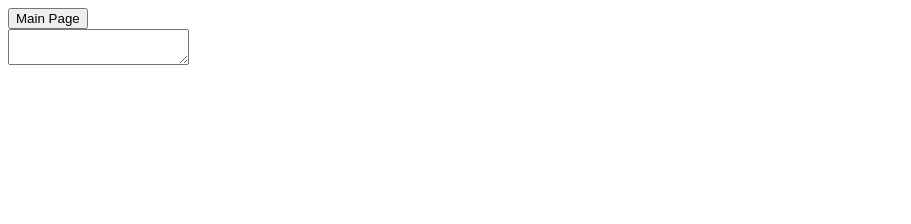
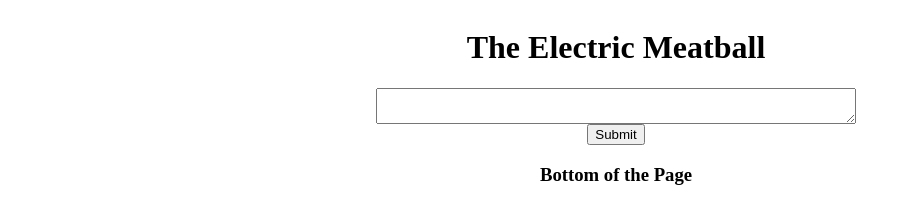
Before and after one commit to mrradd/em_node, a website: page public/index.html in a window 1280 px wide. Shown: the whole page, without its empty margins (0-911 px from the left). Drawn offline with Linux system fonts and the light colour scheme.

Commit message:
More messing around.
Made the text area save to a state object on a button press, and display the state's value in another div.

```diff
--- a/public/index.html
+++ b/public/index.html
@@ -1,12 +1,15 @@
 <html lang="en">
   <head>
     <title>Electric Meatball</title>
+    <script src="./js/rad_lib/rad_lib.js" type="text/javascript"></script>
+    <script src="./js/index.js" type="text/javascript"></script>
+    <script src="./js/styles/index.style.js" type="text/javascript"></script>
   </head>
   <body>
-    <div id="page_top"></div>
-    <div id="main_content"></div>
-    <div id="page_bottom"></div>
-    <script src="./js/rad_lib/rad_lib.js" type="text/javascript"></script>
-    <script src="./js/index.js" type="text/javascript"></script>
+    <div id="main_container">
+      <div id="page_top"></div>
+      <div id="main_content"></div>
+      <div id="page_bottom"></div>
+    </div>
   </body>
 </html>
--- a/public/js/index.js
+++ b/public/js/index.js
@@ -1,51 +1,91 @@
+const state = {
+  requestText: "",
+};
+
 /*************************************************************************************************/
 /**
  * Main code for the index page.
  * @returns object of things to use.
  */
 const RadIndexMain = () => {
-  console.log("index_main");
+
+  const renderMainContainer = () => {
+    const mainContainer = document.getElementById("main_container");
+    Object.assign(mainContainer.style, style_MainContainer);
+  }
+
+  const renderPageTop = () => {
+    const pageTopNode = document.getElementById("page_top");
+
+    const title = rad_lib.radCreateElement({
+      htmlTagName: "h1",
+      classNames: ["app_title"]
+    });
+    title.innerText = "The Electric Meatball"
+
+    pageTopNode.appendChild(title);
+  };
 
   const renderMainContent = () => {
     const mainContentNode = document.getElementById("main_content");
+
+    /** START middle main content. **/
+    const middleContent = rad_lib.radCreateElement({
+      htmlTagName: "div",
+      elementId: "middle_main_content"
+    });
+    Object.assign(middleContent.style, style_CenterFlex);
+    /** END middle main content. **/
+
+    /** START lower main content. **/
+    const lowerContent = rad_lib.radCreateElement({
+      htmlTagName: "div",
+      elementId: "lower_main_content"
+    });
+    Object.assign(lowerContent.style, style_CenterFlex);
+
     const textArea = rad_lib.radCreateElement({
       htmlTagName: "textarea",
       elementId: "user_request_text",
     });
+    Object.assign(textArea.style, style_RequestTextarea);
 
-    mainContentNode.appendChild(textArea);
-    console.log(textArea);
-    textArea.autofocus = true;
-  };
-
-  const renderPageTop = () => {
-    const pageTopNode = document.getElementById("page_top");
-    const nav = rad_lib.radCreateElement({
-      htmlTagName: "div",
-      elementId: "top_nav"
-    });
-
-    const mainPageBtn = rad_lib.radCreateButton({
-      id: "main_page_btn",
-      label: "Main Page",
-      //TODO CH  TESTING.
+    const submitButton = rad_lib.radCreateButton({
+      label: "Submit",
+      elementId: "submit_button",
       onclickFn: () => {
-        const btn = rad_lib.radCreateButton({
-          label:"derp",
-          onclickFn: () => {alert("herp");}
-        });
-        nav.appendChild(btn);
+        state.requestText = textArea.value;
+        console.log(state.requestText);
+        middleContent.innerText = state.requestText;
       }
     });
 
-    nav.appendChild(mainPageBtn);
-    pageTopNode.appendChild(nav);
+    lowerContent.appendChild(textArea);
+    lowerContent.appendChild(submitButton);
+    /** END lower main content. **/
+
+    /** Append to Main Content. */
+    mainContentNode.appendChild(middleContent);
+    mainContentNode.appendChild(lowerContent);
+  };
+
+  const renderBottomContent = () => {
+    const pageBottomNode = document.getElementById("page_bottom");
+
+    const bottomFiller = rad_lib.radCreateElement({
+      htmlTagName: "h3",
+      elementId: "bottom_filler",
+    });
+    bottomFiller.innerText = "Bottom of the Page"
+
+    pageBottomNode.appendChild(bottomFiller);
   };
 
   const render = () => {
+    renderMainContainer();
     renderPageTop();
     renderMainContent();
-
+    renderBottomContent();
   };
 
   const exportObject = {
@@ -55,5 +95,7 @@ const RadIndexMain = () => {
 }
 
 /*************************************************************************************************/
-const rad_index = RadIndexMain();
-rad_index.render();
+window.onload = () => {
+  const rad_index = RadIndexMain();
+  rad_index.render();
+}
--- /dev/null
+++ b/public/js/styles/index.style.js
@@ -0,0 +1,17 @@
+const style_CenterFlex = {
+  display: "flex",
+  "flex-direction": "column",
+  "align-items": "center",
+};
+
+const style_MainContainer = {
+  width: "95vw",
+  height: "95vh",
+  display: "flex",
+  "flex-direction": "column",
+  "align-items": "center",
+};
+
+const style_RequestTextarea = {
+  width: "30rem",
+};
--- a/src/server.ts
+++ b/src/server.ts
@@ -35,5 +35,5 @@ app.get('/yay', (req, res) => {
 });
 
 app.listen(port, () => {
-  console.log(`Server is running on port ${port}`);
+  console.log(`Server is running on http://localhost:${port}`);
 });
```
Also changed, not shown: todos.md (added, +13 -0 lines).
